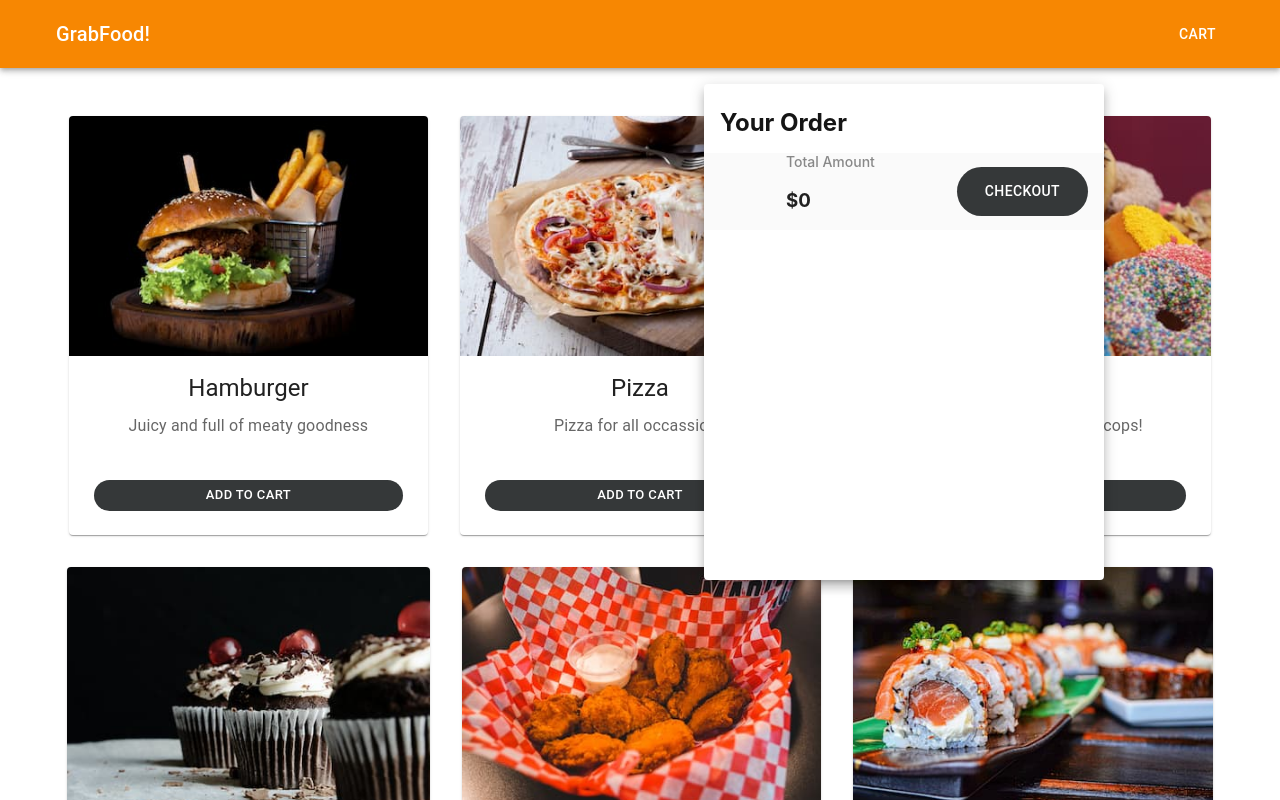
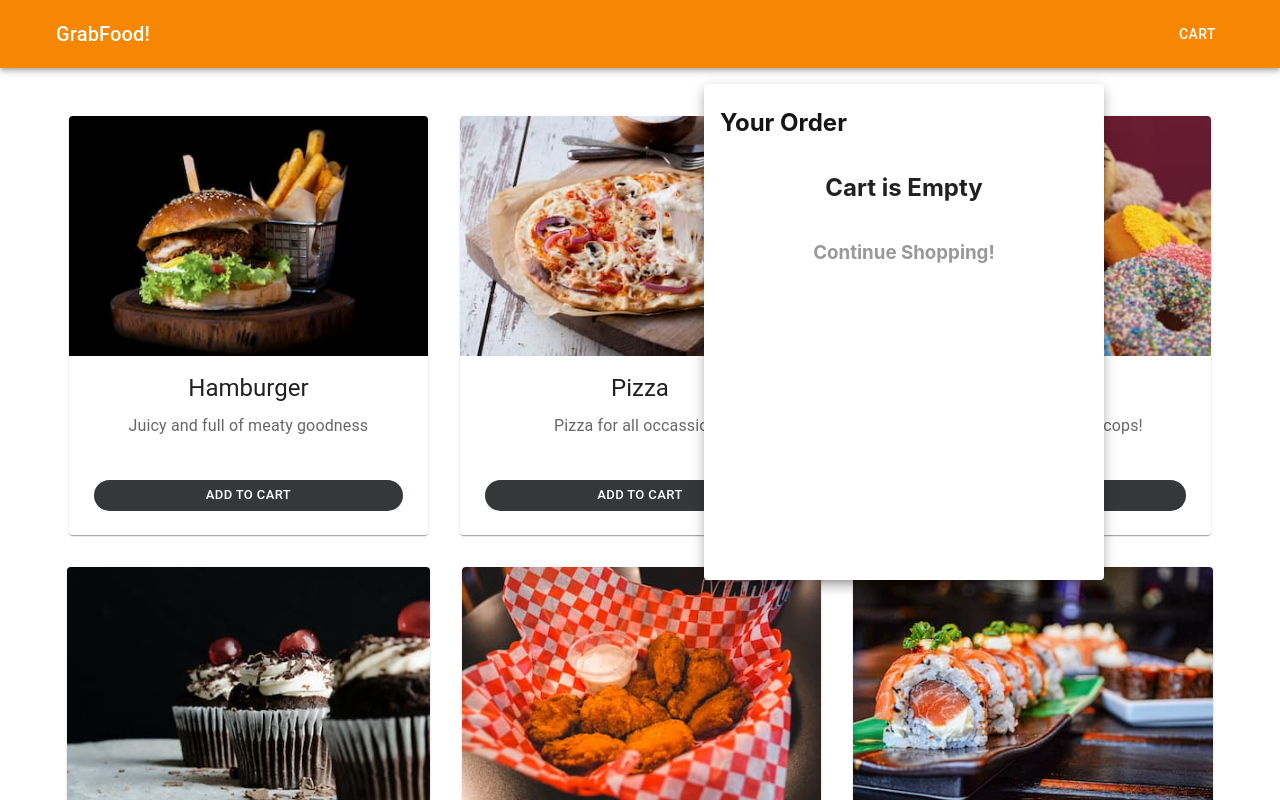
Before and after one commit to meynard18/ecommcart, a React (Create React App) app: page / in a window 1280 px wide. Both pictures are taken after a click on the button "CART". Shown: the top 800 px of the page. Built offline with nearby package versions, Linux system fonts and the light colour scheme; some icons are missing.

Commit message:
cart empty message

```diff
--- a/src/components/DropdownCart.jsx
+++ b/src/components/DropdownCart.jsx
@@ -41,8 +41,14 @@ const DropdownCart = () => {
    return (
       <MainContainer>
          <h2 style={{ margin: '1rem', color: '#151515' }}>Your Order</h2>
-
-         {cart.map((item, i) => (
+         {cart.length === 0 ? (
+            <MessageBox>
+               <h2>Cart is Empty</h2>
+               <h3 style={{ color: '#999999' }}>Continue Shopping!</h3>
+            </MessageBox>
+         ) : (
+            cart.map((item, i) => (
+               <>
                   <StyledBox key={i}>
                      <FlexBox>
                         <img
@@ -75,7 +81,6 @@ const DropdownCart = () => {
                         </DeleteButton>
                      </FlexBox>
                   </StyledBox>
-         ))}
                   <TotalBox>
                      <AmountBox>
                         <span
@@ -89,8 +94,12 @@ const DropdownCart = () => {
                         </span>
                         <h3>${price}</h3>
                      </AmountBox>
+
                      <CompleteOrderButton>Checkout</CompleteOrderButton>
                   </TotalBox>
+               </>
+            ))
+         )}
       </MainContainer>
    );
 };
@@ -191,3 +200,9 @@ const ProductDetails = styled(Box)`
    padding: 0.25rem;
    gap: 0.5rem;
 `;
+
+const MessageBox = styled(Box)`
+   display: flex;
+   flex-direction: column;
+   align-items: center;
+`;
```
Lines whose indentation alone changed are shown as unchanged.
